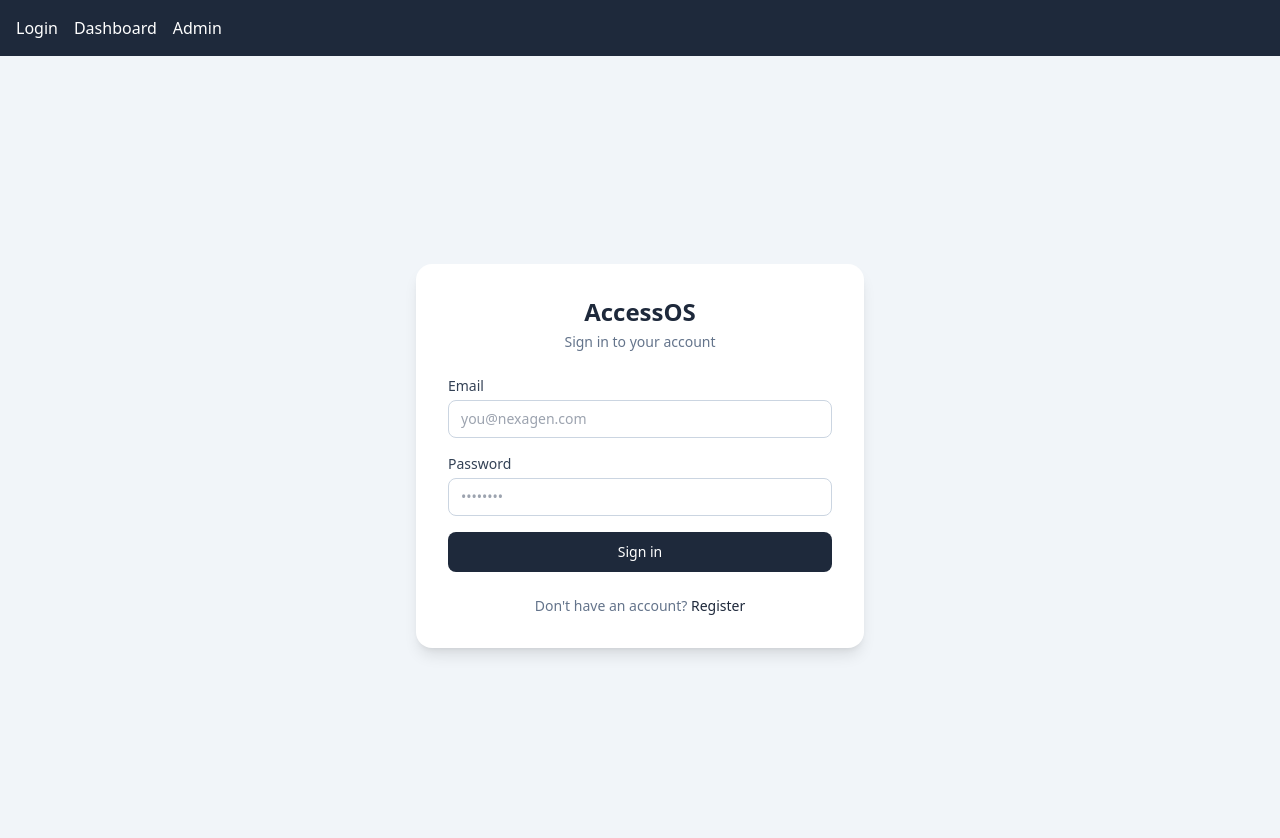
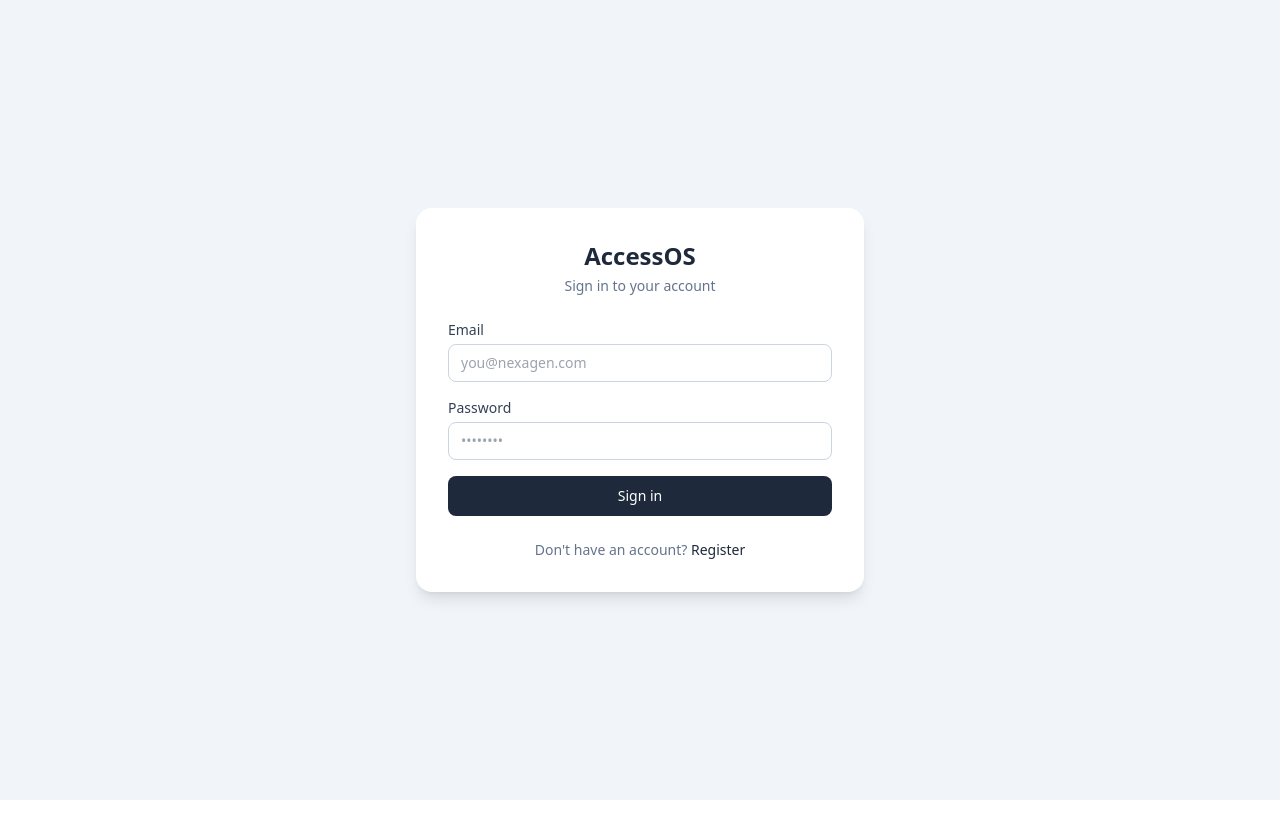
Before and after one commit to GOBIKA237/NEXAGEN-ACCESSOS, a React (Vite) app in the folder nexagen-accessos/frontend/: page / in a window 1280 px wide. Shown: the top 838 px of the page. After the commit the page ends 800 px from the top, so only its background shows below. Built offline with nearby package versions, Linux system fonts and the light colour scheme.

Commit message:
Update App.jsx

```diff
--- a/nexagen-accessos/frontend/src/App.jsx
+++ b/nexagen-accessos/frontend/src/App.jsx
@@ -1,23 +1,40 @@
-import { BrowserRouter, Routes, Route, Link } from 'react-router-dom';
+import { BrowserRouter, Routes, Route } from 'react-router-dom';
 import Login from './pages/Login.jsx';
 import Dashboard from './pages/Dashboard.jsx';
 import AdminDashboard from './pages/AdminDashboard.jsx';
+import ProtectedRoute from './components/ProtectedRoute.jsx';
 
 // Frontend Dev 1 owns Login.jsx + Dashboard.jsx
 // Frontend Dev 2 owns AdminDashboard.jsx
 // Routes are wired here so neither of you has to touch this file day-to-day.
+//
+// NOTE: the old debug nav bar (Login / Dashboard / Admin links) is gone on
+// purpose — it let anyone click straight into /admin with no session at
+// all. /dashboard and /admin are now wrapped in ProtectedRoute, which
+// checks sessionStorage for a valid login and, for /admin, the 'admin'
+// role. Login.jsx already navigates to the right page after a successful
+// login, so no in-app nav is needed for the demo flow.
 export default function App() {
   return (
     <BrowserRouter>
-      <nav className="p-4 bg-slate-800 text-white flex gap-4">
-        <Link to="/">Login</Link>
-        <Link to="/dashboard">Dashboard</Link>
-        <Link to="/admin">Admin</Link>
-      </nav>
       <Routes>
         <Route path="/" element={<Login />} />
-        <Route path="/dashboard" element={<Dashboard />} />
-        <Route path="/admin" element={<AdminDashboard />} />
+        <Route
+          path="/dashboard"
+          element={
+            <ProtectedRoute>
+              <Dashboard />
+            </ProtectedRoute>
+          }
+        />
+        <Route
+          path="/admin"
+          element={
+            <ProtectedRoute requireRole="admin">
+              <AdminDashboard />
+            </ProtectedRoute>
+          }
+        />
       </Routes>
     </BrowserRouter>
   );
```
